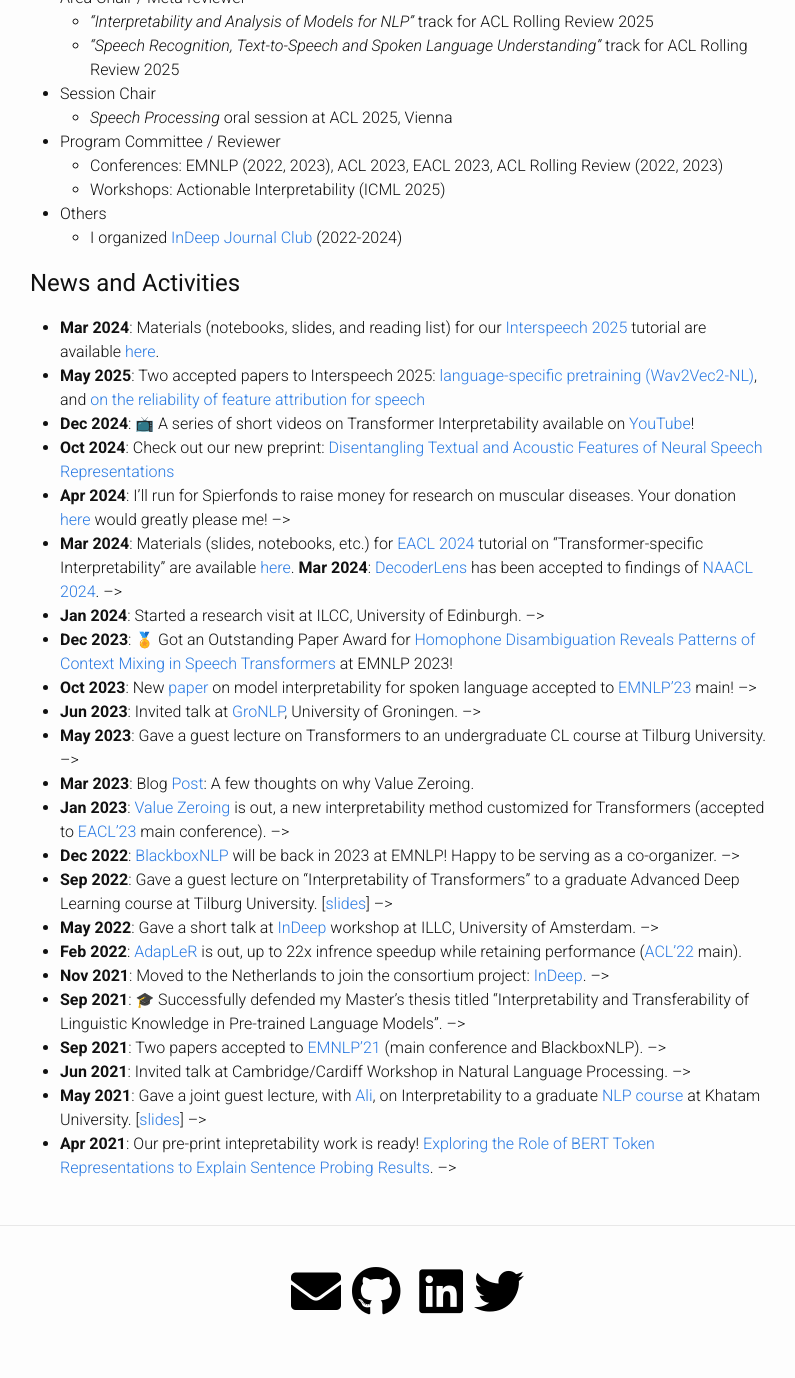
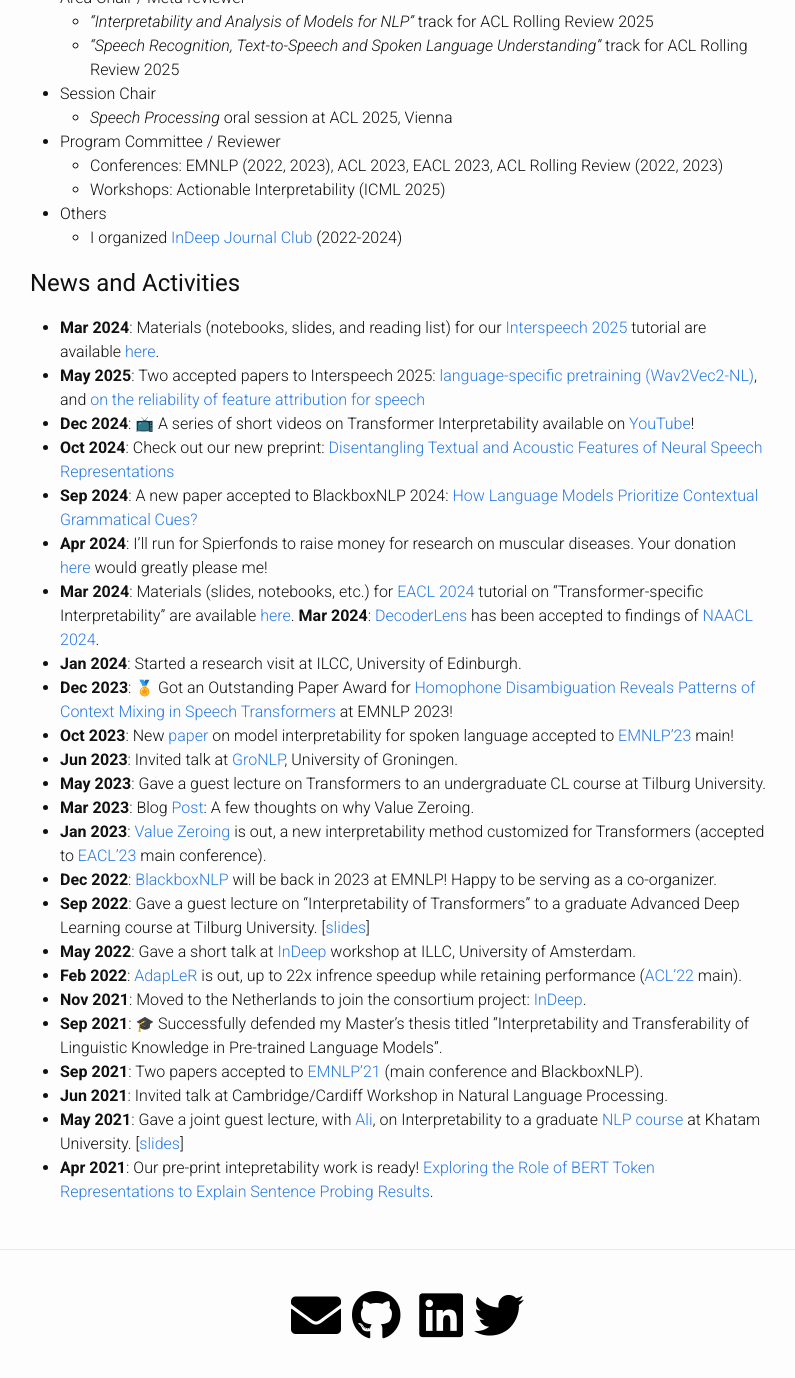
Before and after one commit to hmohebbi/hmohebbi.github.io, a Jekyll site: the page built from index.md, in a window 1280 px wide and 1400 px high, scrolled down 874 px. Shown: the top 1378 px of the window, without its empty margins (240-1035 px from the left). Built offline with Jekyll 4.4.1, drawn with Linux system fonts in a browser that asks for light colours; a style sheet for code colours, icons or effects is not loaded.

Commit message:
Update index.md

```diff
--- a/index.md
+++ b/index.md
@@ -63,25 +63,25 @@ Before that, I got my Bachelor’s (2014-2019) in Computer Engineering from [Fer
 * __May 2025__: Two accepted papers to Interspeech 2025: [language-specific pretraining (Wav2Vec2-NL)](https://arxiv.org/abs/2506.00981), and [on the reliability of feature attribution for speech](https://arxiv.org/abs/2505.16406)
 * __Dec 2024__: <span class="emoji">📺</span> A series of short videos on Transformer Interpretability available on [YouTube](https://youtu.be/JPOBPY-ndfk?si=vQ2JdME8oo_6iFCU)!
 * __Oct 2024__: Check out our new preprint: [Disentangling Textual and Acoustic Features of Neural Speech Representations](https://arxiv.org/abs/2410.03037)
-<!-- * __Sep 2024__: A new paper accepted to BlackboxNLP 2024: [How Language Models Prioritize Contextual Grammatical Cues?](https://arxiv.org/abs/2410.03447) -->
-* __Apr 2024__: I'll run for Spierfonds to raise money for research on muscular diseases. Your donation [here](https://www.spieractie.nl/fundraisers/hosein-mohebbi) would greatly please me! -->
+* __Sep 2024__: A new paper accepted to BlackboxNLP 2024: [How Language Models Prioritize Contextual Grammatical Cues?](https://arxiv.org/abs/2410.03447)
+* __Apr 2024__: I'll run for Spierfonds to raise money for research on muscular diseases. Your donation [here](https://www.spieractie.nl/fundraisers/hosein-mohebbi) would greatly please me!
 * __Mar 2024__: Materials (slides, notebooks, etc.) for [EACL 2024](https://2024.eacl.org/program/tutorials/) tutorial on "Transformer-specific Interpretability" are available [here](https://github.com/interpretingdl/eacl2024_transformer_interpretability_tutorial).
-__Mar 2024__: [DecoderLens](https://arxiv.org/abs/2310.03686) has been accepted to findings of [NAACL 2024](https://2024.naacl.org/). -->
-* __Jan 2024__: Started a research visit at ILCC, University of Edinburgh. -->
+__Mar 2024__: [DecoderLens](https://arxiv.org/abs/2310.03686) has been accepted to findings of [NAACL 2024](https://2024.naacl.org/).
+* __Jan 2024__: Started a research visit at ILCC, University of Edinburgh.
 * __Dec 2023__: <span class="emoji">🏅</span> Got an Outstanding Paper Award for [Homophone Disambiguation Reveals Patterns of Context Mixing in Speech Transformers](https://aclanthology.org/2023.emnlp-main.513/) at EMNLP 2023!
-* __Oct 2023__: New [paper](https://arxiv.org/abs/2310.09925) on model interpretability for spoken language accepted to [EMNLP'23](https://2023.emnlp.org/) main! -->
-* __Jun 2023__: Invited talk at [GroNLP](https://www.rug.nl/research/clcg/research/cl/), University of Groningen. -->
-* __May 2023__: Gave a guest lecture on Transformers to an undergraduate CL course at Tilburg University. -->
+* __Oct 2023__: New [paper](https://arxiv.org/abs/2310.09925) on model interpretability for spoken language accepted to [EMNLP'23](https://2023.emnlp.org/) main!
+* __Jun 2023__: Invited talk at [GroNLP](https://www.rug.nl/research/clcg/research/cl/), University of Groningen.
+* __May 2023__: Gave a guest lecture on Transformers to an undergraduate CL course at Tilburg University.
 * __Mar 2023__: Blog [Post](https://hmohebbi.github.io/blog/value-zeroing): A few thoughts on why Value Zeroing.
-* __Jan 2023__: [Value Zeroing](https://arxiv.org/abs/2301.12971) is out, a new interpretability method customized for Transformers (accepted to [EACL'23](https://2023.eacl.org/) main conference).  -->
+* __Jan 2023__: [Value Zeroing](https://arxiv.org/abs/2301.12971) is out, a new interpretability method customized for Transformers (accepted to [EACL'23](https://2023.eacl.org/) main conference).
 <!-- * __Jan 2023__: Presented a poster at [ALiAS'23](https://staff.fnwi.uva.nl/w.zuidema/alias-2023/).  -->
-* __Dec 2022__: [BlackboxNLP](https://blackboxnlp.github.io/) will be back in 2023 at EMNLP! Happy to be serving as a co-organizer.  -->
-* __Sep 2022__: Gave a guest lecture on "Interpretability of Transformers" to a graduate Advanced Deep Learning course at Tilburg University. \[[slides](https://drive.google.com/file/d/1Z39YSfzpzzkqAiMxVdW1nOkudfYVgj_y/view?usp=sharing)\] -->
-* __May 2022__: Gave a short talk at [InDeep](https://projects.illc.uva.nl/indeep/) workshop at ILLC, University of Amsterdam. -->
+* __Dec 2022__: [BlackboxNLP](https://blackboxnlp.github.io/) will be back in 2023 at EMNLP! Happy to be serving as a co-organizer.
+* __Sep 2022__: Gave a guest lecture on "Interpretability of Transformers" to a graduate Advanced Deep Learning course at Tilburg University. \[[slides](https://drive.google.com/file/d/1Z39YSfzpzzkqAiMxVdW1nOkudfYVgj_y/view?usp=sharing)\]
+* __May 2022__: Gave a short talk at [InDeep](https://projects.illc.uva.nl/indeep/) workshop at ILLC, University of Amsterdam.
 * __Feb 2022__: [AdapLeR](https://aclanthology.org/2022.acl-long.1/) is out, up to 22x infrence speedup while retaining performance ([ACL'22](https://www.2022.aclweb.org/) main).
-* __Nov 2021__: Moved to the Netherlands to join the consortium project: [InDeep](https://interpretingdl.github.io/). -->
-* __Sep 2021__: <span class="emoji">🎓</span> Successfully defended my Master's thesis titled "Interpretability and Transferability of Linguistic Knowledge in Pre-trained Language Models". -->
-* __Sep 2021__: Two papers accepted to [EMNLP'21](https://2021.emnlp.org/) (main conference and BlackboxNLP). -->
-* __Jun 2021__: Invited talk at Cambridge/Cardiff Workshop in Natural Language Processing. -->
-* __May 2021__: Gave a joint guest lecture, with [Ali](https://www.amodarressi.com/), on Interpretability to a graduate [NLP course](https://teias-courses.github.io/nlp99/) at Khatam University. \[[slides](https://drive.google.com/file/d/1cAzlIlbuVAFZXz3gaFGBTRZwjq-_V2lb/view?usp=sharing)\] -->
-* __Apr 2021__: Our pre-print intepretability work is ready! [Exploring the Role of BERT Token Representations to Explain Sentence Probing Results](https://arxiv.org/abs/2104.01477). -->
+* __Nov 2021__: Moved to the Netherlands to join the consortium project: [InDeep](https://interpretingdl.github.io/).
+* __Sep 2021__: <span class="emoji">🎓</span> Successfully defended my Master's thesis titled "Interpretability and Transferability of Linguistic Knowledge in Pre-trained Language Models".
+* __Sep 2021__: Two papers accepted to [EMNLP'21](https://2021.emnlp.org/) (main conference and BlackboxNLP).
+* __Jun 2021__: Invited talk at Cambridge/Cardiff Workshop in Natural Language Processing.
+* __May 2021__: Gave a joint guest lecture, with [Ali](https://www.amodarressi.com/), on Interpretability to a graduate [NLP course](https://teias-courses.github.io/nlp99/) at Khatam University. \[[slides](https://drive.google.com/file/d/1cAzlIlbuVAFZXz3gaFGBTRZwjq-_V2lb/view?usp=sharing)\]
+* __Apr 2021__: Our pre-print intepretability work is ready! [Exploring the Role of BERT Token Representations to Explain Sentence Probing Results](https://arxiv.org/abs/2104.01477).
```
